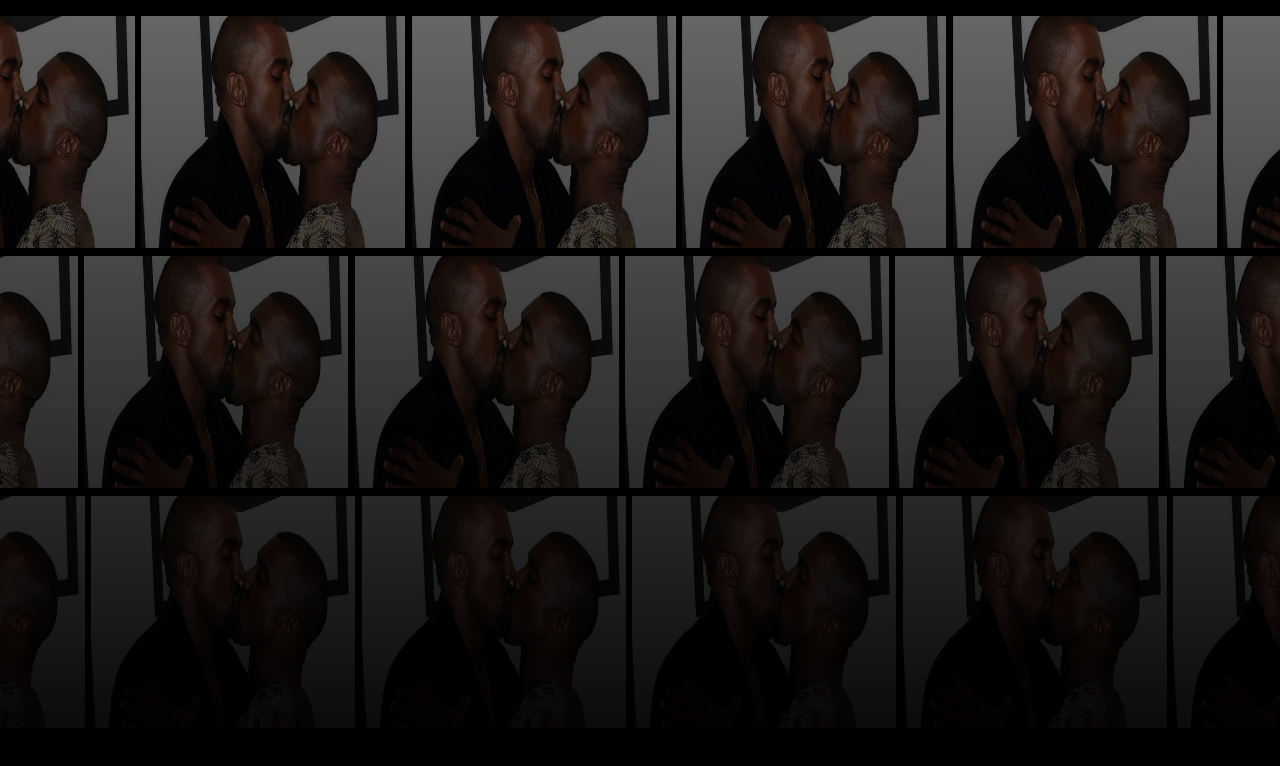
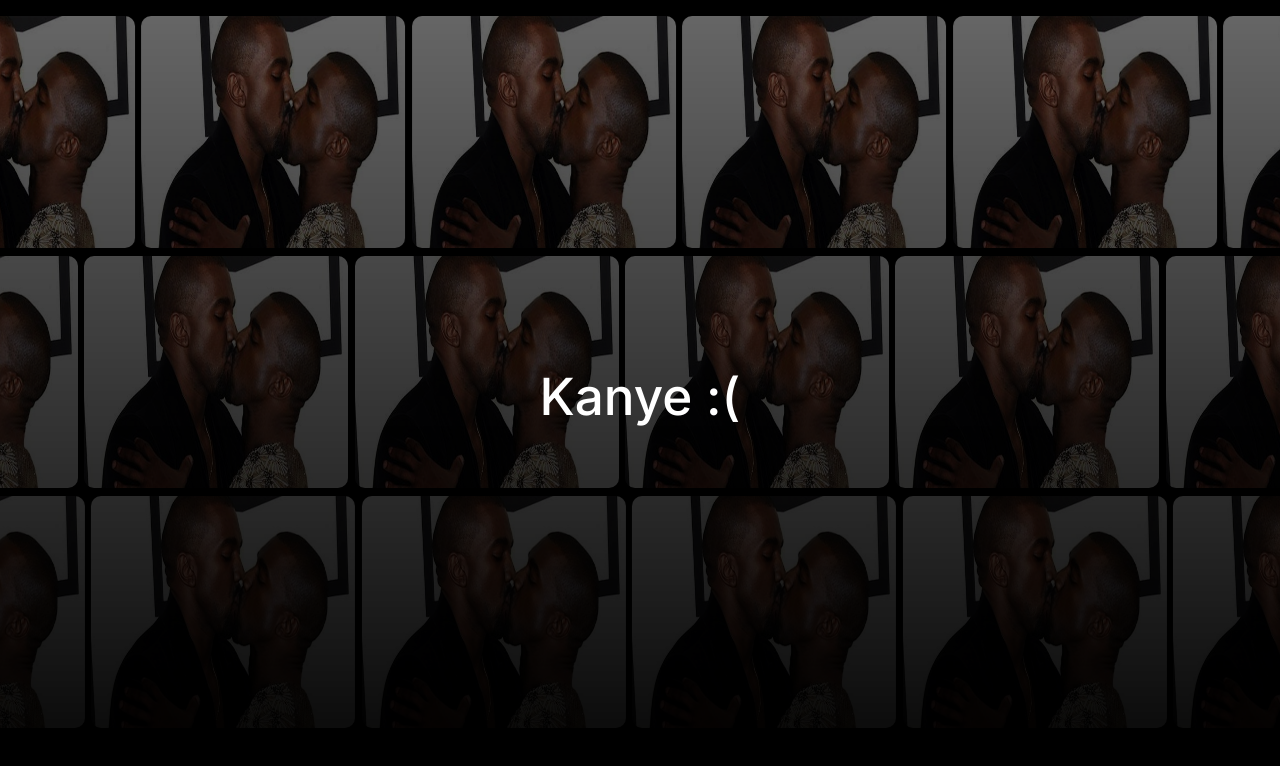
Before and after one commit to GabrielStefan24/bff-tattoo, a Next.js app: page / in a window 1280 px wide. Shown: the top 766 px of the page. Built offline with nearby package versions, Linux system fonts and the light colour scheme.

Commit message:
Preloader

```diff
--- a/app/Components/Preloader/Preloader.jsx
+++ b/app/Components/Preloader/Preloader.jsx
@@ -39,7 +39,9 @@ const Preloader = () => {
           <img src={thirdRow[0].src} alt="image of a tattoo" />
         </div>
       </div>
-      <div className={styles.gradient}></div>
+      <div className={styles.gradient}>
+        <h1>Kanye :(</h1>
+      </div>
     </section>
   );
 };
--- a/app/Components/Preloader/styles.module.scss
+++ b/app/Components/Preloader/styles.module.scss
@@ -4,12 +4,10 @@
 	top:0;
 	height: 100vh;
 	display: flex;
-	opacity: 0.4;
+
 	flex-direction: column;
 	justify-content: flex-start;
     margin-top: 2vh;
-
-
 
 }
 .tile {
@@ -17,6 +15,7 @@
 	width: calc(100% + 33vh);
 	animation: runner 50s linear infinite;
     gap: 0.5vw;
+    opacity: 0.4;
 }
 
 .tile:nth-child(3) {
@@ -36,6 +35,7 @@
 	height: 30vh;
 	img{
         height: 29vh;
+        border-radius: 10px;
     }
 }
 .gradient{
@@ -44,7 +44,19 @@
     position: absolute;
     top: 0;
     left: 0;
-    background: linear-gradient(to top, rgba(0, 0, 0, 1), rgba(0, 0, 0, 0));
+    background: linear-gradient(to top, rgba(0, 0, 0, 0.986), rgba(0, 0, 0, 0));
+    display: flex;
+    justify-content: center;
+    align-items: center;
+
+    h1{
+        font-size: clamp(1.4rem,4vw,8rem);
+        position: relative;
+        color: rgb(255, 255, 255);
+        z-index: 10;
+        font-weight: 500;
+        margin-bottom: 5vh;
+       }
 }
 
 
```
